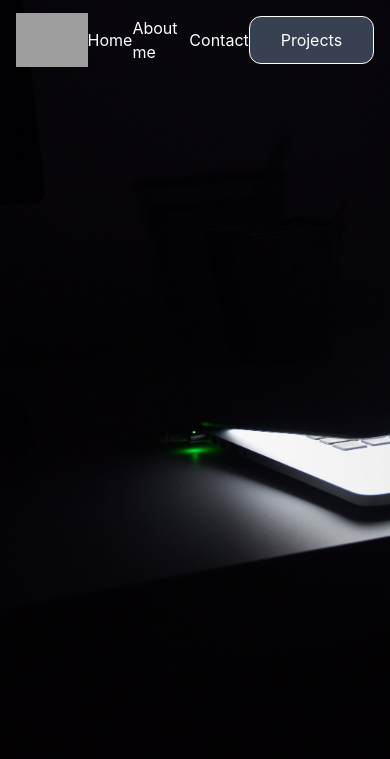
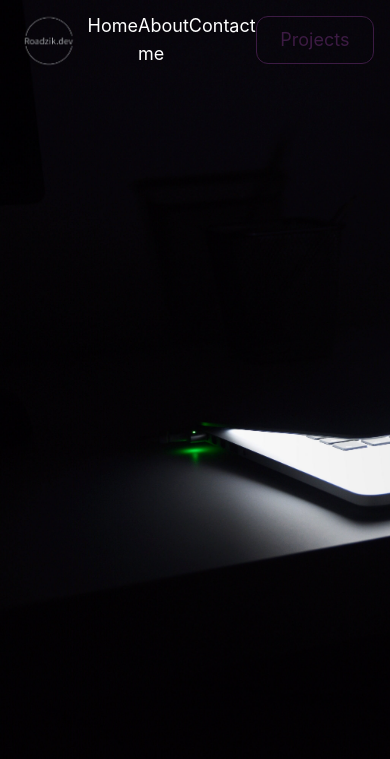
Before and after one commit to Roadzik/project, a Node server app: page / in a window 390 px wide. Shown: the top 759 px of the page. Run offline with Node 20, Linux system fonts and the light colour scheme; some libraries are stand-ins or nearby versions; grey boxes are pictures that could not be loaded.

Commit message:
Navbar updates

```diff
--- a/package.json
+++ b/package.json
@@ -5,7 +5,8 @@
   "main": "server.js",
   "scripts": {
     "test": "echo \"Error: no test specified\" && exit 1",
-    "start": "node server.js"
+    "start": "node server.js",
+    "tailwind": "npx tailwindcss -i ./tailwind.css -o ./public/style.css --watch"
   },
   "author": "",
   "license": "ISC",
--- a/public/style.css
+++ b/public/style.css
@@ -644,6 +632,42 @@ html {
 
 .w-40 {
   width: 10rem;
+}
+
+.w-\[100\%\] {
+  width: 100%;
+}
+
+.w-\[80\%\] {
+  width: 80%;
+}
+
+.w-\[100px\] {
+  width: 100px;
+}
+
+.w-\[120px\] {
+  width: 120px;
+}
+
+.w-\[140px\] {
+  width: 140px;
+}
+
+.w-\[130px\] {
+  width: 130px;
+}
+
+.flex-1 {
+  flex: 1 1 0%;
+}
+
+.basis-1\/3 {
+  flex-basis: 33.333333%;
+}
+
+.basis-1 {
+  flex-basis: 0.25rem;
 }
 
 .border-collapse {
@@ -687,29 +711,26 @@ html {
   border-color: rgb(255 255 255 / var(--tw-border-opacity));
 }
 
+.border-\[\#3c1b43\] {
+  --tw-border-opacity: 1;
+  border-color: rgb(60 27 67 / var(--tw-border-opacity));
+}
+
 .bg-gray-700 {
   --tw-bg-opacity: 1;
   background-color: rgb(55 65 81 / var(--tw-bg-opacity));
-}
-
-.bg-\[url\(\'\/pexels-luis-gomes-546819\.jpg\'\)\] {
-  background-image: url('/pexels-luis-gomes-546819.jpg');
-}
-
-.bg-\[url\(\'\/pexels-dominika-roseclay-1036808\.jpg\'\)\] {
-  background-image: url('/pexels-dominika-roseclay-1036808.jpg');
 }
 
 .bg-\[url\(\'\/pexels-daniel-putzer-633409\.jpg\'\)\] {
   background-image: url('/pexels-daniel-putzer-633409.jpg');
 }
 
+.bg-contain {
+  background-size: contain;
+}
+
 .bg-cover {
   background-size: cover;
-}
-
-.bg-contain {
-  background-size: contain;
 }
 
 .bg-no-repeat {
@@ -736,8 +765,28 @@ html {
   padding-right: 10rem;
 }
 
-.pb-4 {
-  padding-bottom: 1rem;
+.pl-\[20\%\] {
+  padding-left: 20%;
+}
+
+.pl-\[25\%\] {
+  padding-left: 25%;
+}
+
+.pl-\[35\%\] {
+  padding-left: 35%;
+}
+
+.pl-\[45\%\] {
+  padding-left: 45%;
+}
+
+.pl-20 {
+  padding-left: 5rem;
+}
+
+.pr-20 {
+  padding-right: 5rem;
 }
 
 .text-base {
@@ -745,14 +794,38 @@ html {
   line-height: 1.5rem;
 }
 
+.text-lg {
+  font-size: 1.125rem;
+  line-height: 1.75rem;
+}
+
+.text-black {
+  --tw-text-opacity: 1;
+  color: rgb(0 0 0 / var(--tw-text-opacity));
+}
+
 .text-white {
   --tw-text-opacity: 1;
   color: rgb(255 255 255 / var(--tw-text-opacity));
 }
 
-.text-black {
+.text-\[99e1d9\] {
+  color: 99e1d9;
+}
+
+.text-\[\#99e1d9\] {
   --tw-text-opacity: 1;
-  color: rgb(0 0 0 / var(--tw-text-opacity));
+  color: rgb(153 225 217 / var(--tw-text-opacity));
+}
+
+.text-\[\#70ABAF\] {
+  --tw-text-opacity: 1;
+  color: rgb(112 171 175 / var(--tw-text-opacity));
+}
+
+.text-\[\#3c1b43\] {
+  --tw-text-opacity: 1;
+  color: rgb(60 27 67 / var(--tw-text-opacity));
 }
 
 .underline {
@@ -761,6 +834,49 @@ html {
 
 .outline {
   outline-style: solid;
+}
+
+.transition-all {
+  transition-property: all;
+  transition-timing-function: cubic-bezier(0.4, 0, 0.2, 1);
+  transition-duration: 150ms;
+}
+
+.ease-linear {
+  transition-timing-function: linear;
+}
+
+.hover\:basis-1\/2:hover {
+  flex-basis: 50%;
+}
+
+.hover\:cursor-pointer:hover {
+  cursor: pointer;
+}
+
+.hover\:border-white:hover {
+  --tw-border-opacity: 1;
+  border-color: rgb(255 255 255 / var(--tw-border-opacity));
+}
+
+.hover\:bg-white:hover {
+  --tw-bg-opacity: 1;
+  background-color: rgb(255 255 255 / var(--tw-bg-opacity));
+}
+
+.hover\:bg-\[\#3c1b43\]:hover {
+  --tw-bg-opacity: 1;
+  background-color: rgb(60 27 67 / var(--tw-bg-opacity));
+}
+
+.hover\:text-white:hover {
+  --tw-text-opacity: 1;
+  color: rgb(255 255 255 / var(--tw-text-opacity));
+}
+
+.hover\:text-\[\#3c1b43\]:hover {
+  --tw-text-opacity: 1;
+  color: rgb(60 27 67 / var(--tw-text-opacity));
 }
 
 @media not all and (min-width: 640px) {
@@ -772,3 +888,47 @@ html {
     padding-right: 0px;
   }
 }
+
+@media (min-width: 320px) {
+  @media not all and (min-width: 768px) {
+    .min-\[320px\]\:max-md\:p-0 {
+      padding: 0px;
+    }
+  }
+
+  @media not all and (min-width: 640px) {
+    .min-\[320px\]\:max-sm\:p-0 {
+      padding: 0px;
+    }
+  }
+}
+
+@media (min-width: 640px) {
+  .sm\:p-0 {
+    padding: 0px;
+  }
+
+  @media not all and (min-width: 640px) {
+    .sm\:max-sm\:p-0 {
+      padding: 0px;
+    }
+  }
+}
+
+@media (min-width: 1536px) {
+  .\32xl\:pl-20 {
+    padding-left: 5rem;
+  }
+
+  .\32xl\:pr-20 {
+    padding-right: 5rem;
+  }
+
+  .\32xl\:pl-0 {
+    padding-left: 0px;
+  }
+
+  .\32xl\:pr-0 {
+    padding-right: 0px;
+  }
+}
--- a/views/index.ejs
+++ b/views/index.ejs
@@ -4,12 +4,14 @@
     <meta charset="UTF-8" />
     <meta name="viewport" content="width=device-width, initial-scale=1.0" />
     <title>Roadzik</title>
-    <link rel="stylesheet" href="/public/style.css" type="text/css" />
     <link rel="stylesheet" href="/style.css" type="text/css" />
   </head>
   <body>
     <section class="bg-[url('/pexels-daniel-putzer-633409.jpg')] h-[90vh] bg-no-repeat bg-cover">
       <%- include('./partial/navbar.ejs') %>
     </section>
+    <section class="main">
+      <h1 class=""></h1>
+    </section>
   </body>
 </html>
--- a/views/partial/navbar.ejs
+++ b/views/partial/navbar.ejs
@@ -1,17 +1,19 @@
-<nav class="flex justify-between items-center flex-row z-0 p-4 h-20 pl">
+<nav class="flex justify-between items-center flex-row z-0 p-4 h-20 text-lg">
   <section class="w-1/5 h-full flex items-center">
-    <img src="asddsa.img" alt="Logo" />
+    <img src="smth.png" alt="Logo" class="w-[120px] hover:cursor-pointer" />
   </section>
-  <section
-    class="flex justify-between flex-row w-4/5 pr-40 pl-40 font h-full items-center max-sm:pr-0 max-sm:pl-0 text-white text-base"
-  >
-    <a href="index">Home</a>
-    <a href="about">About me</a>
-    <a href="contact">Contact</a>
-    <button
-      class="bg-gray-700 text-white w-40 rounded-xl h-full border-white border-solid border"
-    >
-      Projects
-    </button>
+  <section class="flex justify-between flex-row w-4/5 pr-40 pl-40 font h-full items-center text-white min-[320px]:max-md:p-0">
+    <ul class="flex justify-between flex-1 pl-[45%] min-[320px]:max-md:p-0"">
+      <li class="basis-1/3">
+        <a href="index" class="hover:text-[#3c1b43] transition-all">Home</a>
+      </li>
+      <li class="basis-1/3">
+        <a href="about" class="hover:text-[#3c1b43] transition-all">About me</a>
+      </li>
+      <li class="basis-1/3">
+        <a href="contact" class="hover:text-[#3c1b43] transition-all">Contact</a>
+      </li>
+    </ul>
+    <button class="text-white w-40 rounded-xl h-full border-[#3c1b43] border-solid border text-[#3c1b43] hover:text-white hover:bg-[#3c1b43] transition-all">Projects</button>
   </section>
 </nav>
```
Also changed, not shown: other parts of public/style.css (+14 -18 lines), public/smth.png (added).
